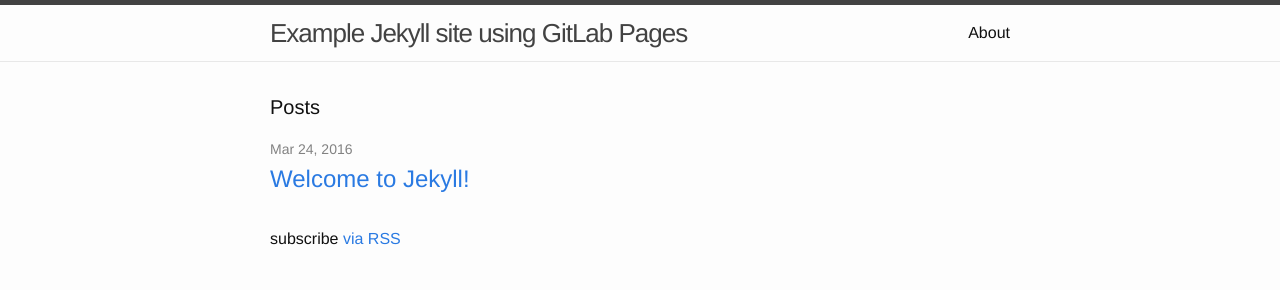
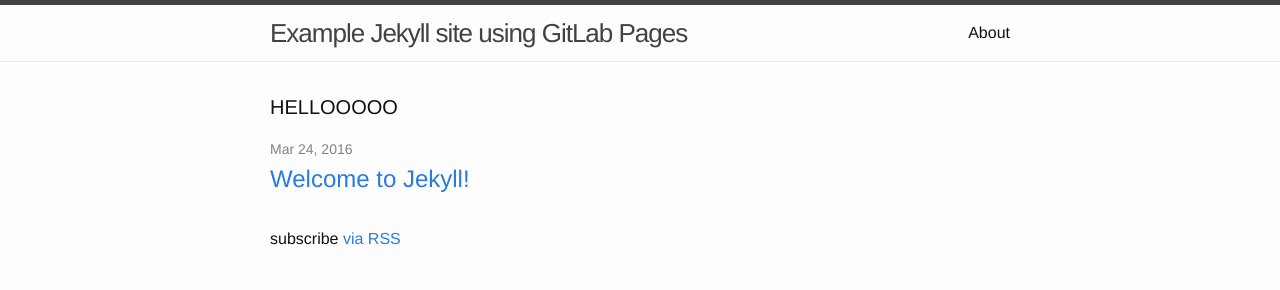
Before and after one commit to vishksatham/vishalsathambakkam, a Jekyll site: the page built from index.html, in a window 1280 px wide. Shown: the top 290 px of the page. Built offline with Jekyll 4.4.1, drawn with Linux system fonts in a browser that asks for light colours.

```diff
--- a/Gemfile
+++ b/Gemfile
@@ -26,4 +26,4 @@ install_if -> { RUBY_PLATFORM =~ %r!mingw|mswin|java! } do
 end
 
 # Performance-booster for watching directories on Windows
-gem "wdm", "~> 0.1.1", :install_if => Gem.win_platform?
+gem 'wdm', '>= 0.1.0', platforms: [:mswin, :mingw], require: false
--- a/index.html
+++ b/index.html
@@ -4,7 +4,7 @@ layout: default
 
 <div class="home">
 
-  <h1 class="page-heading">Posts</h1>
+  <h1 class="page-heading">HELLOOOOO</h1>
 
   <ul class="post-list">
     {% for post in site.posts %}
```
Also changed, not shown: Gemfile.lock.
